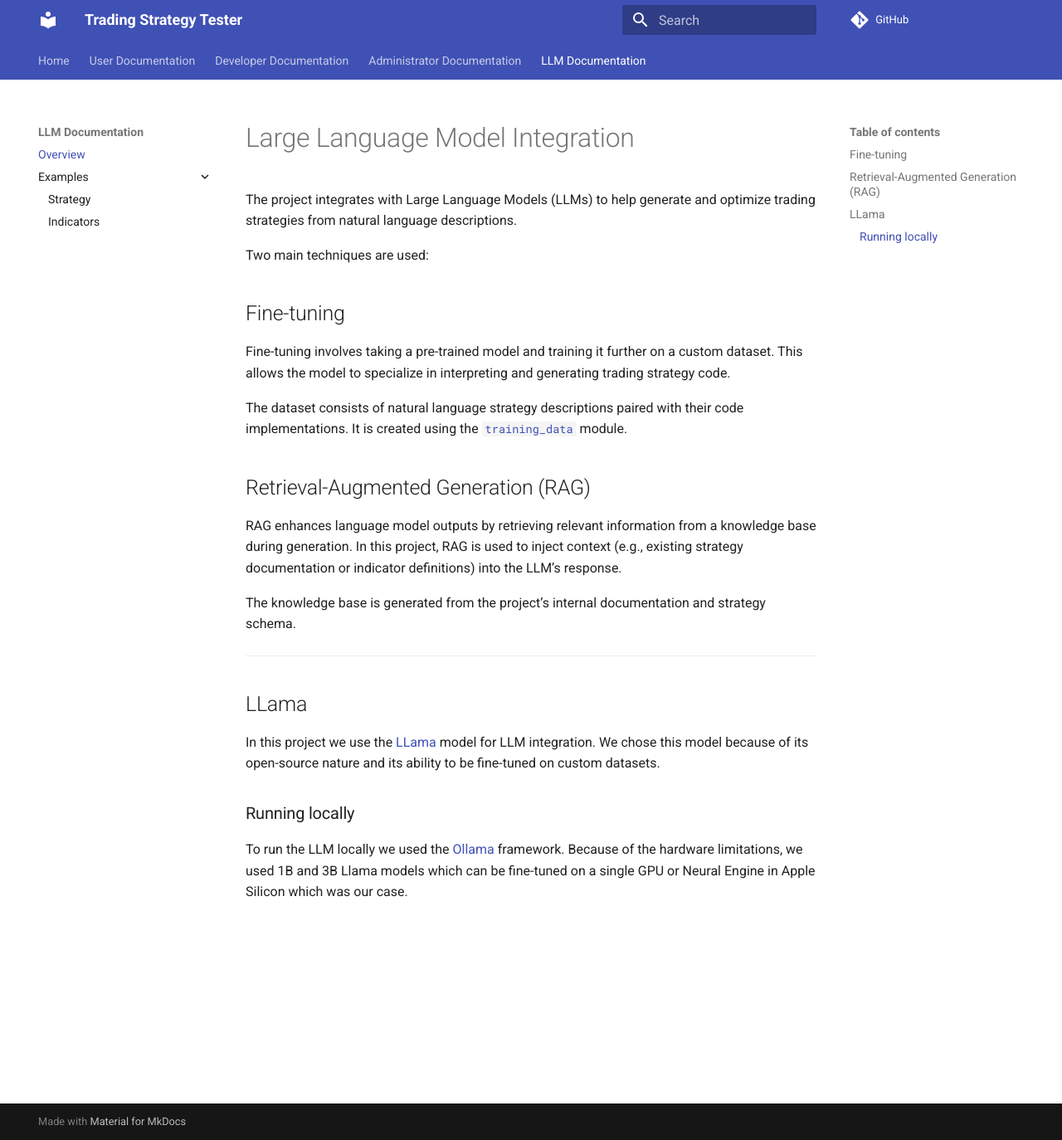
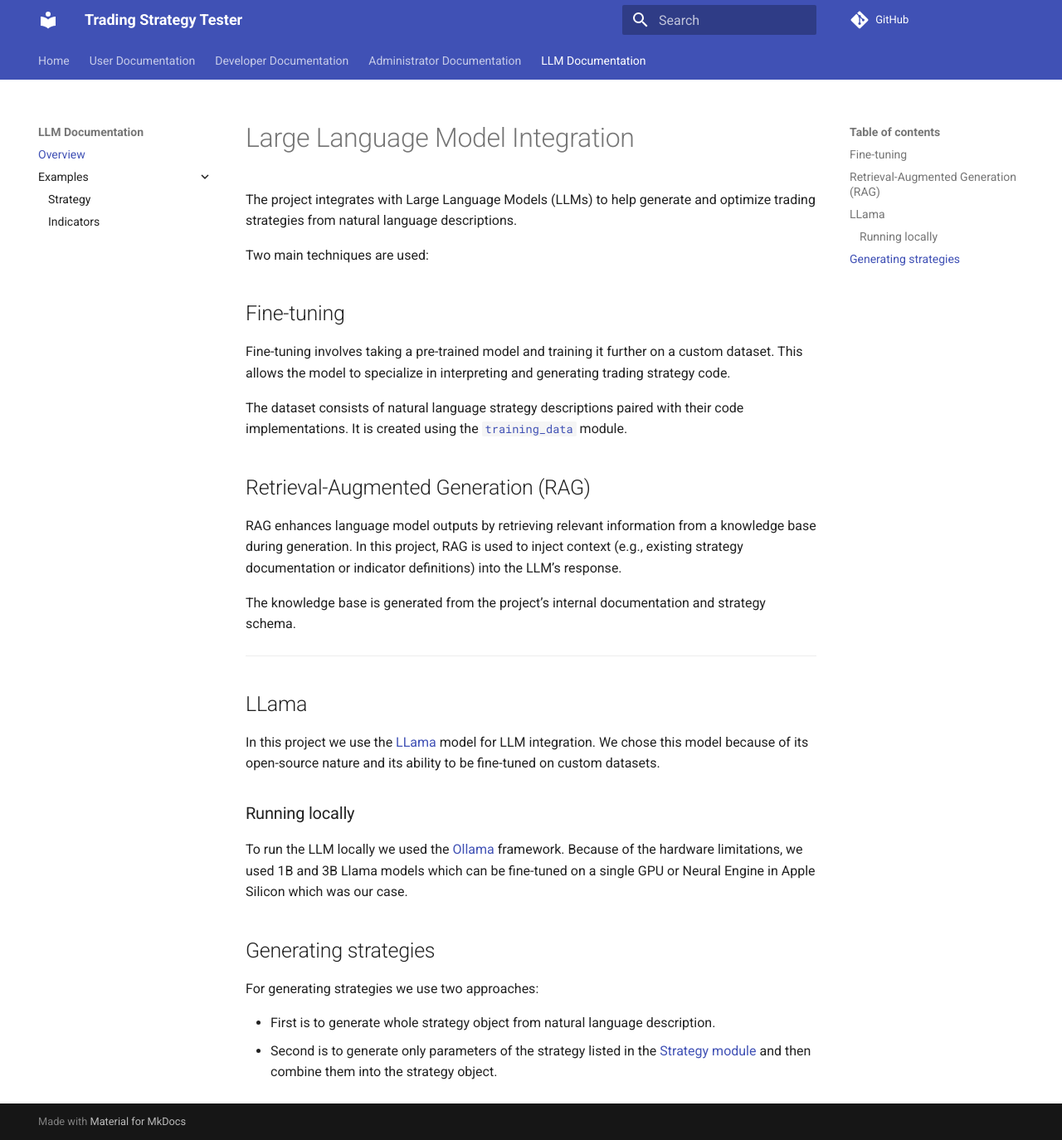
Before and after one commit to DrDanicka/trading_strategy_tester, an MkDocs documentation site: the page built from docs/llm/index.md, in a window 1280 px wide and 1374 px high. Shown: the whole window at 83% size. Built offline with MkDocs 1.6.1 and Material for MkDocs 9.7.7, drawn with Linux system fonts in a browser that asks for light colours; comment, search, counter and statistics services are not loaded.

Commit message:
Added LLM module to documentation

```diff
--- a/docs/llm/index.md
+++ b/docs/llm/index.md
@@ -25,3 +25,10 @@ In this project we use the [LLama](https://www.llama.com) model for LLM integrat
 ### Running locally
 
 To run the LLM locally we used the [Ollama](https://ollama.com) framework. Because of the hardware limitations, we used 1B and 3B Llama models which can be fine-tuned on a single GPU or Neural Engine in Apple Silicon which was our case.
+
+## Generating strategies
+
+For generating strategies we use two approaches:
+
+- First is to generate whole strategy object from natural language description.
+- Second is to generate only parameters of the strategy listed in the [Strategy module](../dev/modules/strategy.md) and then combine them into the strategy object.
```
